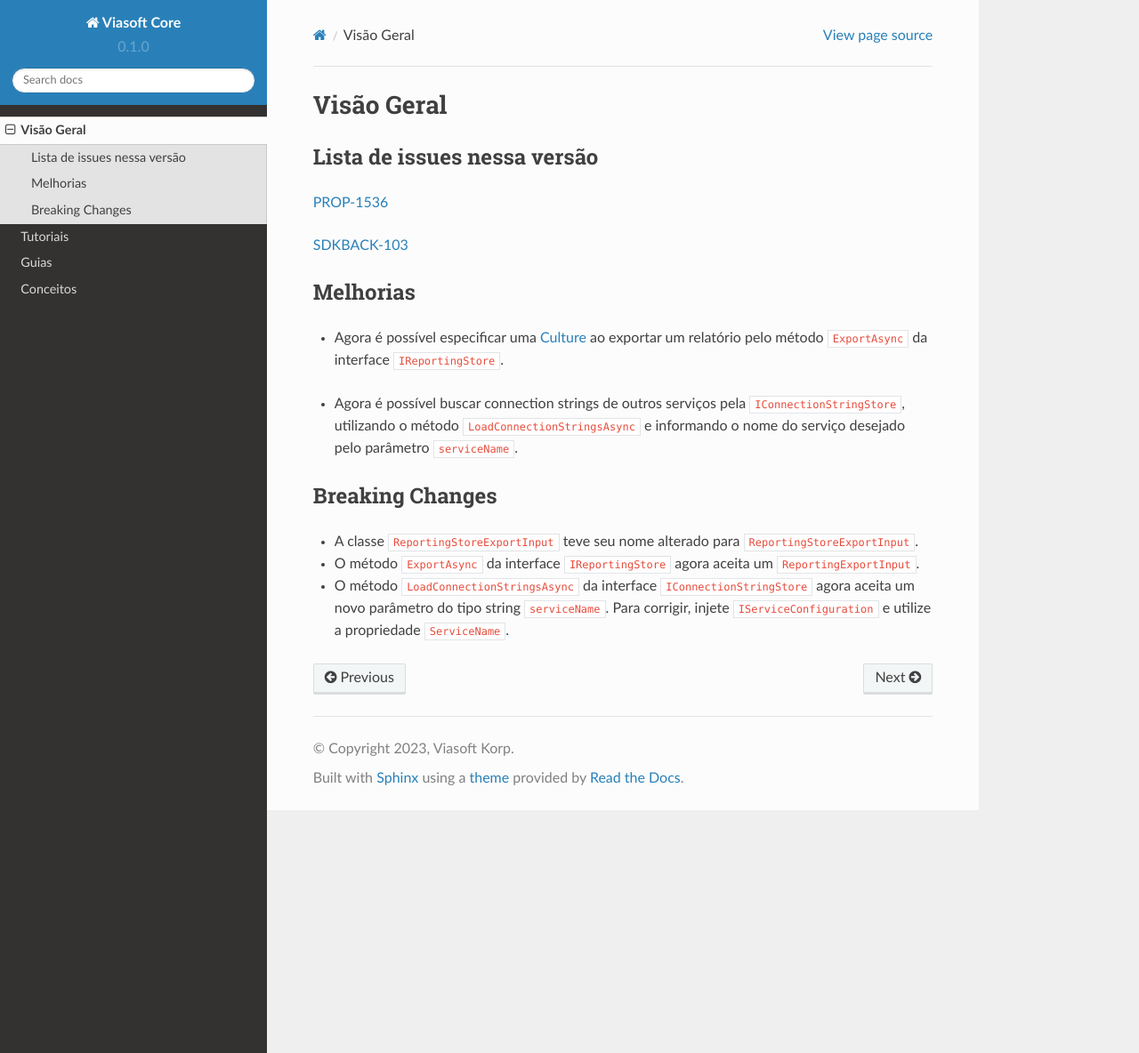
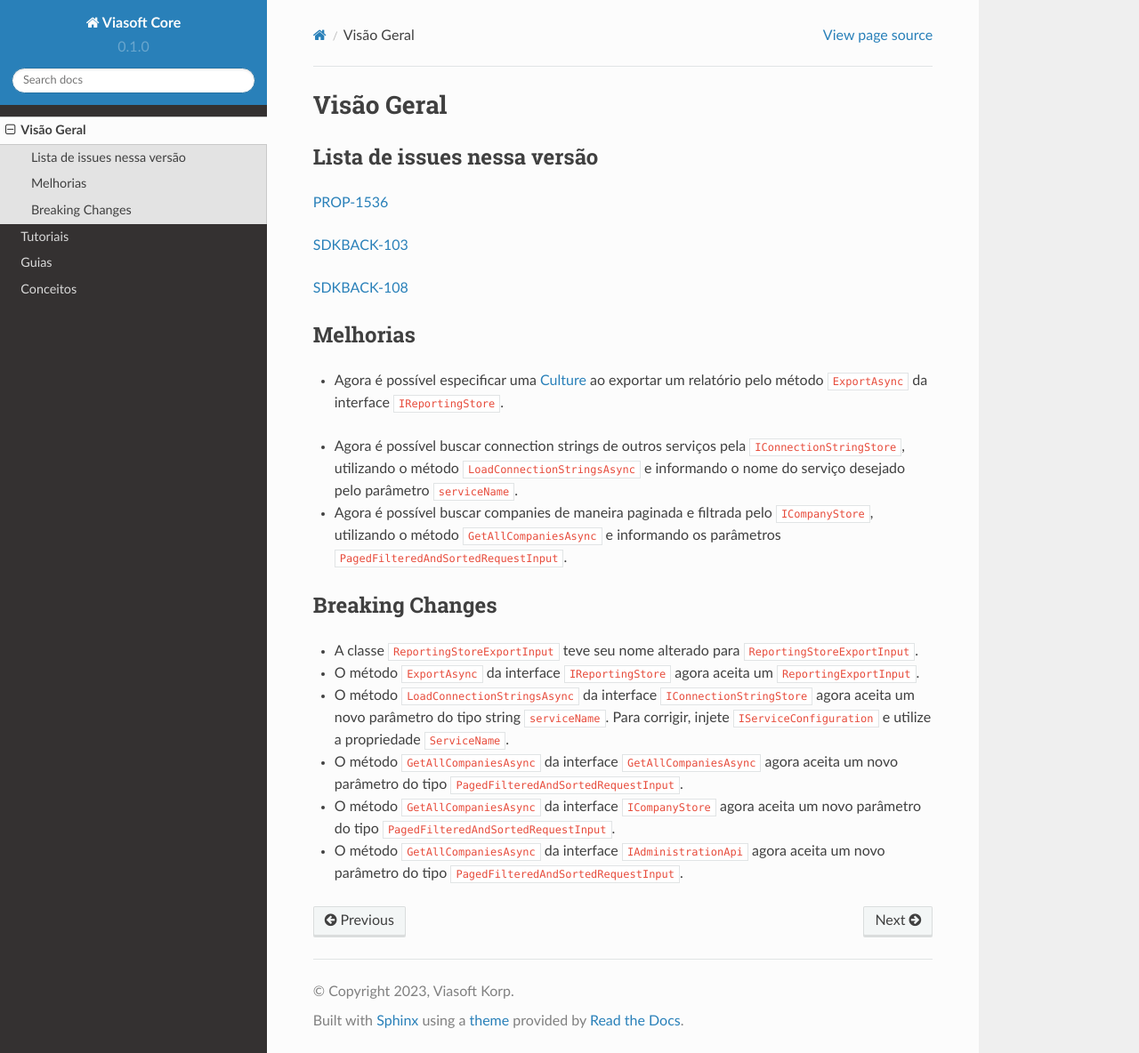
Before and after one commit to viasoftkorp/viasoft-core-docs, a Sphinx documentation site: the page built from docs/source/visao_geral.rst, in a window 1280 px wide and 1184 px high. Shown: the whole window at 89% size. Built offline with Sphinx 7.4.7 and the Read the Docs theme 2.0.0, drawn with Linux system fonts in a browser that asks for light colours.

Commit message:
SDKBACK-108

```diff
--- a/docs/source/visao_geral.rst
+++ b/docs/source/visao_geral.rst
@@ -8,8 +8,11 @@ PROP-1536_
 
 SDKBACK-103_
 
+SDKBACK-108_
+
 .. _PROP-1536: http://jira.korp.com.br/browse/PROP-1536
 .. _SDKBACK-103: https://korp.youtrack.cloud/issue/SDKBACK-103
+.. _SDKBACK-108: https://korp.youtrack.cloud/issue/SDKBACK-108
 
 Melhorias
 ---------
@@ -20,9 +23,14 @@ Melhorias
 
 * Agora é possível buscar connection strings de outros serviços pela ``IConnectionStringStore``, utilizando o método ``LoadConnectionStringsAsync`` e informando o nome do serviço desejado pelo parâmetro ``serviceName``.
 
+* Agora é possível buscar companies de maneira paginada e filtrada  pelo ``ICompanyStore``, utilizando o método ``GetAllCompaniesAsync`` e informando os parâmetros ``PagedFilteredAndSortedRequestInput``.
+
 Breaking Changes
 ----------------
 
 * A classe ``ReportingStoreExportInput`` teve seu nome alterado para ``ReportingStoreExportInput``.
 * O método ``ExportAsync`` da interface ``IReportingStore`` agora aceita um ``ReportingExportInput``.
 * O método ``LoadConnectionStringsAsync`` da interface ``IConnectionStringStore`` agora aceita um novo parâmetro do tipo string ``serviceName``. Para corrigir, injete ``IServiceConfiguration`` e utilize a propriedade ``ServiceName``.
+* O método ``GetAllCompaniesAsync`` da interface ``GetAllCompaniesAsync`` agora aceita um novo parâmetro do tipo ``PagedFilteredAndSortedRequestInput``.
+* O método ``GetAllCompaniesAsync`` da interface ``ICompanyStore`` agora aceita um novo parâmetro do tipo ``PagedFilteredAndSortedRequestInput``.
+* O método ``GetAllCompaniesAsync`` da interface ``IAdministrationApi`` agora aceita um novo parâmetro do tipo ``PagedFilteredAndSortedRequestInput``.
```
